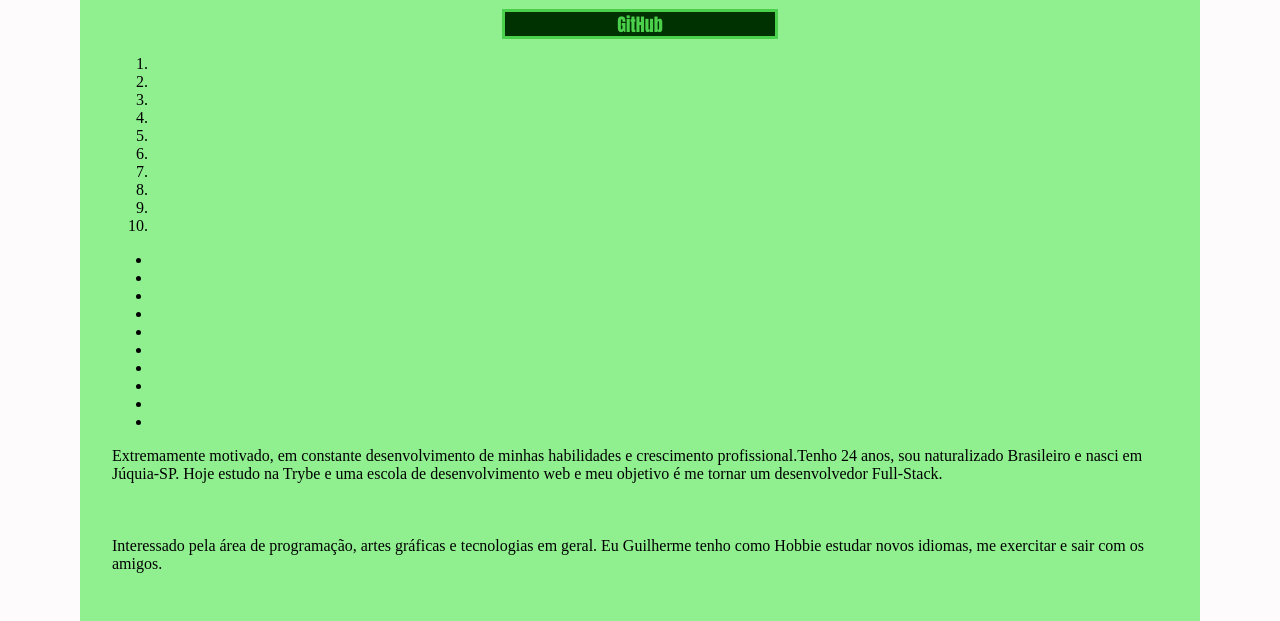
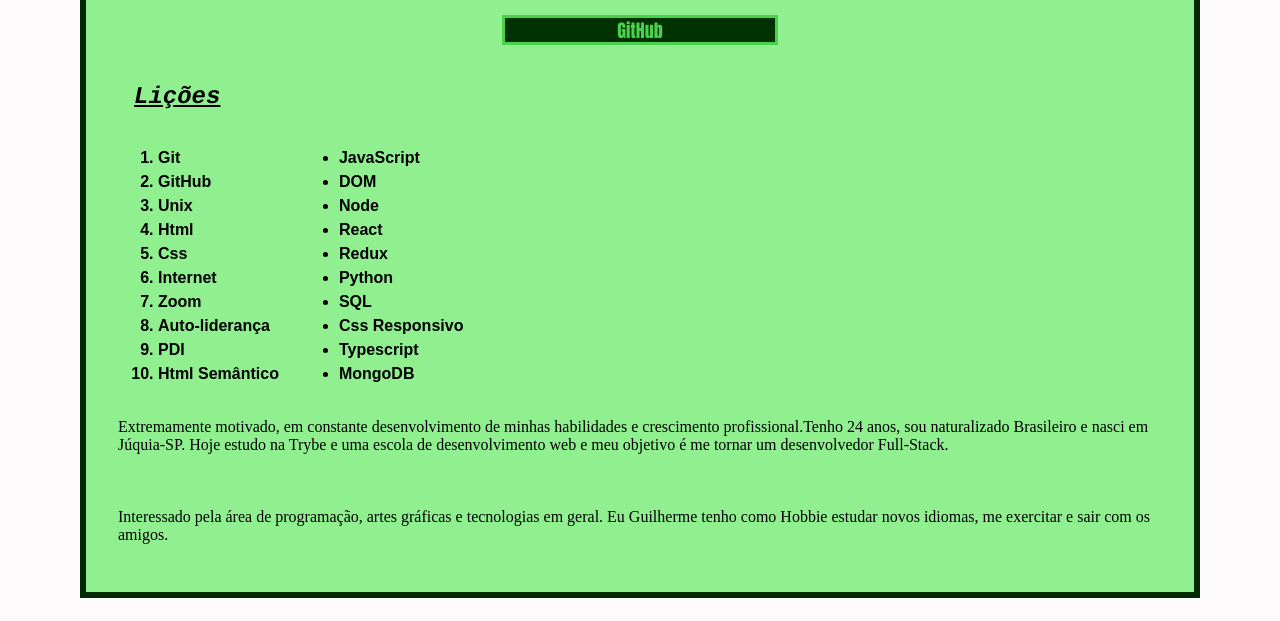
Before and after one commit to jeanalves28/lessons-learned, a website: page index.html in a window 1280 px wide. Shown: the part 455-1076 px from the top of the page. After the commit the page ends 1053 px from the top, so only its background shows below. Drawn offline with Linux system fonts and the light colour scheme.

Commit message:
Add list itens and customization.

```diff
--- a/index.html
+++ b/index.html
@@ -18,29 +18,31 @@
     <a href="https://www.linkedin.com/in/guilhermempinho/" target="_blank">LinkedIn</a>
     <br>
     <a href="https://github.com/GuilhermeFMP" target="_blank">GitHub</a>
+    <br>
+    <h2 id="lesson">Lições</h2>
     <ol id="licoes_aprendidas">
-      <li></li>
-      <li></li>
-      <li></li>
-      <li></li>
-      <li></li>
-      <li></li>
-      <li></li>
-      <li></li>
-      <li></li>
-      <li></li>
+      <li>Git</li>
+      <li>GitHub</li>
+      <li>Unix</li>
+      <li>Html</li>
+      <li>Css</li>
+      <li>Internet</li>
+      <li>Zoom</li>
+      <li>Auto-liderança</li>
+      <li>PDI</li>
+      <li>Html Semântico</li>
     </ol>
     <ul id="licoes_a_aprender">
-      <li></li>
-      <li></li>
-      <li></li>
-      <li></li>
-      <li></li>
-      <li></li>
-      <li></li>
-      <li></li>
-      <li></li>
-      <li></li>
+      <li>JavaScript</li>
+      <li>DOM</li>
+      <li>Node</li>
+      <li>React</li>
+      <li>Redux</li>
+      <li>Python</li>
+      <li>SQL</li>
+      <li>Css Responsivo</li>
+      <li>Typescript</li>
+      <li>MongoDB</li>
     </ul>
     <article>
       <section>
--- a/style.css
+++ b/style.css
@@ -19,6 +19,7 @@ main {
   margin-left: 5rem;
   margin-right: 5rem;
   padding: 2rem;
+  border: 0.4rem solid rgb(1, 42, 1);
 }
 
 h1 {
@@ -27,6 +28,7 @@ h1 {
   font-weight: 600;
   font-size: 1.2rem;
   color: rgb(0, 49, 0);
+  text-transform: uppercase;
 }
 
 img {
@@ -57,3 +59,26 @@ a:hover {
   color: rgb(0, 49, 0);
   background-color: rgb(75, 208, 75);
 }
+
+#lesson {
+  font-family: Courier, monospace;
+  font-weight: 700;
+  margin-left: 1rem;
+  font-style: italic;
+  text-decoration: underline;
+}
+
+#licoes_aprendidas , #licoes_a_aprender {
+  display: inline-block;
+  font-family: Arial, Helvetica, sans-serif;
+  font-weight: 600;
+  line-height: 1.5rem;
+}
+
+#licoes_a_aprender {
+  margin-left: 1rem;
+}
+
+#licoes_aprendidas li:hover , #licoes_a_aprender li:hover {
+  color: rgb(75, 208, 75);
+}
```
